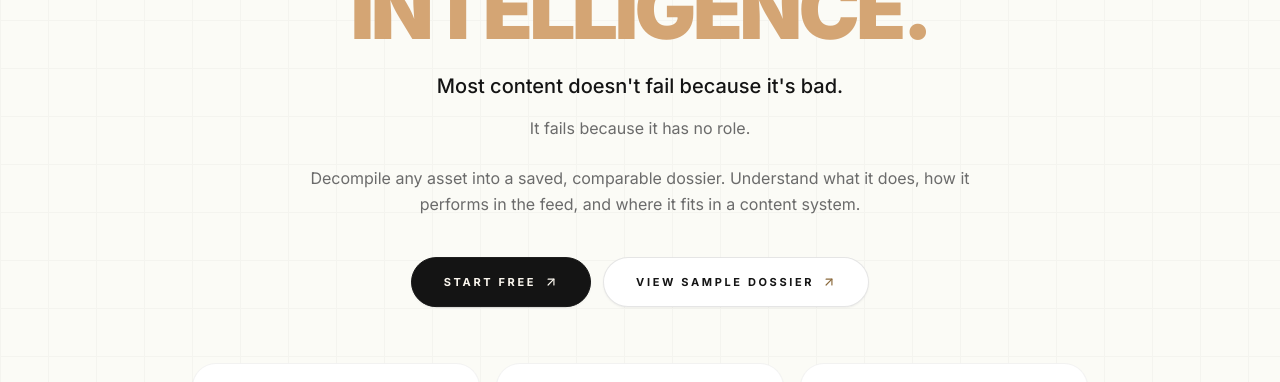
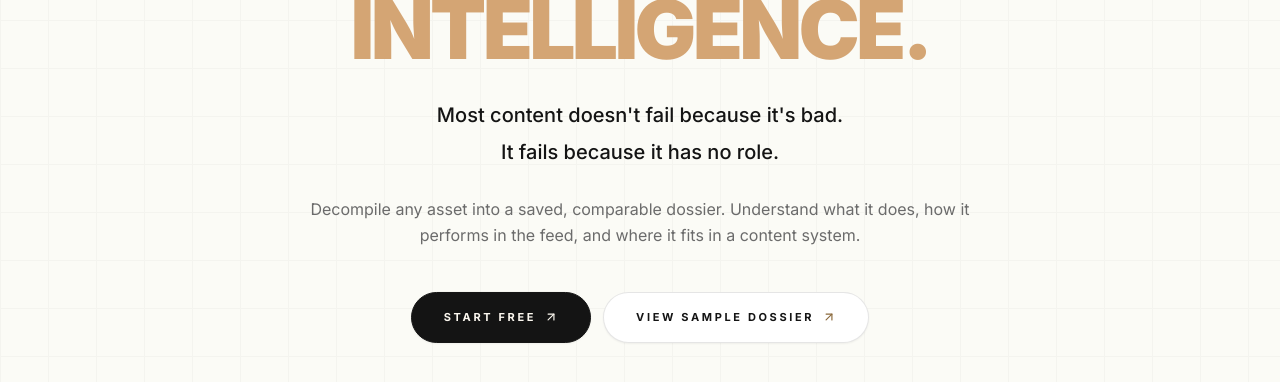
Before and after one commit to popvisly/visual-decompiler, a Next.js app: page / in a window 1280 px wide. Shown: the part 364-746 px from the top of the page. Built offline with nearby package versions, Linux system fonts and the light colour scheme; no server answers.

Commit message:
Polish homepage hero spacing

```diff
--- a/src/components/marketing/ContainerScrollHero.tsx
+++ b/src/components/marketing/ContainerScrollHero.tsx
@@ -42,7 +42,7 @@ export default function ContainerScrollHero() {
     }, [prefersReducedMotion]);
 
     return (
-        <section className="relative overflow-hidden bg-[#FBFBF6] px-6 pt-44 pb-28 md:px-10 md:pt-52 md:pb-40">
+        <section className="relative overflow-hidden bg-[#FBFBF6] px-6 pt-52 pb-28 md:px-10 md:pt-60 md:pb-40">
             <div
                 className="pointer-events-none absolute inset-0 opacity-[0.025] [background-image:linear-gradient(#1A1A1A_1.5px,transparent_1.5px),linear-gradient(90deg,#1A1A1A_1.5px,transparent_1.5px)] [background-size:48px_48px]"
                 aria-hidden="true"
@@ -57,19 +57,20 @@ export default function ContainerScrollHero() {
                                 <span className="block text-[#D4A574]">decision-grade intelligence.</span>
                             </h1>
 
-                            <p className="mx-auto mt-6 max-w-2xl text-[18px] font-medium leading-relaxed text-[#141414] md:text-[20px]">
-                                Most content doesn't fail because it's bad.
-                            </p>
+                            <div className="mx-auto mt-8 max-w-2xl space-y-1 text-center">
+                                <p className="text-[18px] font-medium leading-relaxed text-[#141414] md:text-[20px]">
+                                    Most content doesn&apos;t fail because it&apos;s bad.
+                                </p>
+                                <p className="text-[18px] font-medium leading-relaxed text-[#141414] md:text-[20px]">
+                                    It fails because it has no role.
+                                </p>
+                            </div>
 
-                            <p className="mx-auto mt-3 max-w-2xl text-[15px] leading-relaxed text-[#6B6B6B] md:text-[16px]">
-                                It fails because it has no role.
-                            </p>
-
-                            <p className="mx-auto mt-6 max-w-2xl text-[15px] leading-relaxed text-[#6B6B6B] md:text-[16px]">
+                            <p className="mx-auto mt-7 max-w-2xl text-[15px] leading-relaxed text-[#6B6B6B] md:text-[16px]">
                                 Decompile any asset into a saved, comparable dossier. Understand what it does, how it performs in the feed, and where it fits in a content system.
                             </p>
 
-                            <div className="mt-10 flex flex-col justify-center gap-3 sm:flex-row sm:items-center">
+                            <div className="mt-11 flex flex-col justify-center gap-3 sm:flex-row sm:items-center">
                                 <Link
                                     href="/ingest"
                                     className={MARKETING_PRIMARY_CTA_LG}
@@ -86,7 +87,7 @@ export default function ContainerScrollHero() {
                                 </Link>
                             </div>
 
-                            <div className="mt-14 grid gap-4 text-left sm:grid-cols-3">
+                            <div className="mt-16 grid gap-4 text-left sm:grid-cols-3">
                                 {STEPS.map((item) => (
                                     <div key={item.kicker} className={MARKETING_CARD_PADDED}>
                                         <p className="text-[10px] font-bold uppercase tracking-[0.34em] text-[#8B6A3D]/80">{item.kicker}</p>
```
